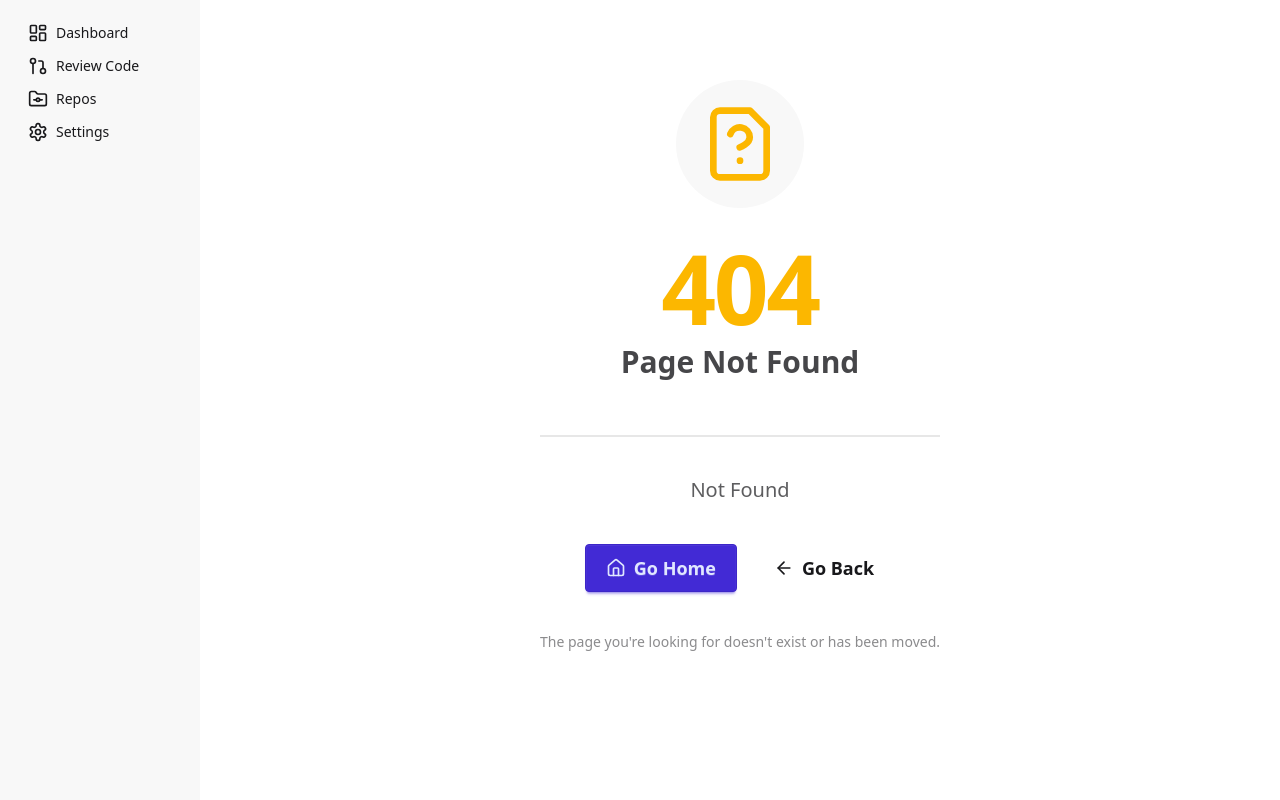
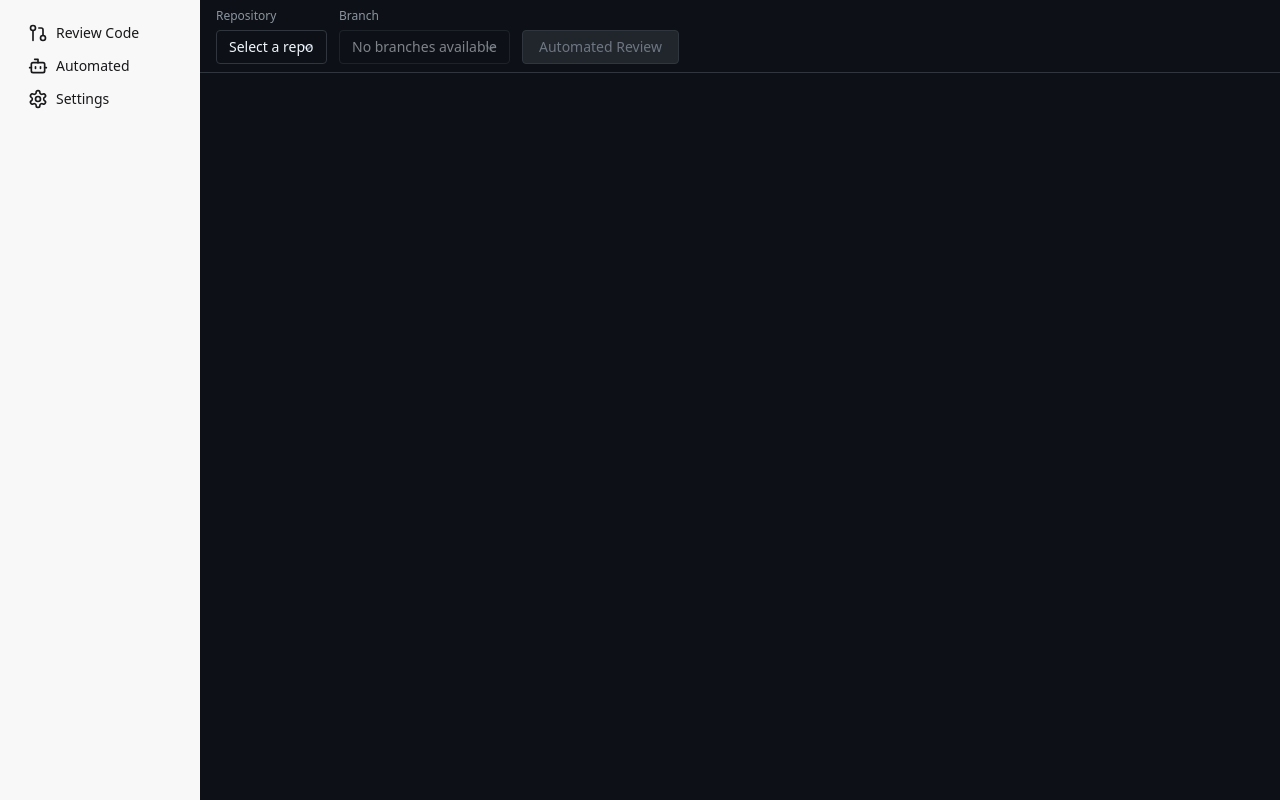
Before and after one commit to travierm/argus, a SvelteKit app: page /automated in a window 1280 px wide. Before the commit this address had no page. Built offline with nearby package versions, Linux system fonts and the light colour scheme.

Commit message:
commit existing

```diff
--- a/src/routes/+layout.svelte
+++ b/src/routes/+layout.svelte
@@ -1,7 +1,14 @@
 <script lang="ts">
 	import '../app.css';
 	import favicon from '$lib/assets/favicon.svg';
-	import { FolderGit, GitPullRequest, LayoutDashboard, Settings, FileDiff } from '@lucide/svelte';
+	import {
+		FolderGit,
+		GitPullRequest,
+		LayoutDashboard,
+		Settings,
+		FileDiff,
+		Bot
+	} from '@lucide/svelte';
 	import { page } from '$app/state';
 	let { children } = $props();
 
@@ -37,7 +44,7 @@
 		</div>
 
 		<!-- Page content -->
-		<div class="flex-1 {!currentPath.includes('/review') ? 'p-4' : ''}">
+		<div class="flex-1">
 			{@render children()}
 		</div>
 	</div>
@@ -46,9 +53,8 @@
 	<div class="drawer-side">
 		<label for="my-drawer-3" aria-label="close sidebar" class="drawer-overlay"></label>
 		<ul class="menu min-h-full w-50 bg-base-200 p-4">
-			<li><a href="/"><LayoutDashboard class="icon-sm" /> Dashboard</a></li>
 			<li><a href="/review"><GitPullRequest class="icon-sm" />Review Code</a></li>
-			<li><a href="/repos"><FolderGit class="icon-sm" /> Repos</a></li>
+			<li><a href="/automated"><Bot class="icon-sm" />Automated</a></li>
 			<li><a href="/settings"><Settings class="icon-sm" /> Settings</a></li>
 		</ul>
 	</div>
--- /dev/null
+++ b/src/routes/automated/+page.server.ts
@@ -0,0 +1,26 @@
+import { LOCAL_REPOS } from '../../config/repos';
+import type { PageServerLoad } from './$types';
+
+export const load: PageServerLoad = async () => {
+	return {
+		repos: LOCAL_REPOS
+	};
+};
+
+export const actions = {
+	submit: async ({ request }) => {
+		const data = await request.formData();
+
+		const repoName = data.get('repo') as string;
+		const branchName = data.get('branch') as string;
+
+		const repo = getRepoByName(repoName);
+		if (!repo?.path) return { diff: undefined, repo: repoName, branch: branchName };
+
+		return {
+			diff: await getBranchDiff(repo?.path, 'main', branchName),
+			repo: repoName,
+			branch: branchName
+		};
+	}
+} satisfies Actions;
--- /dev/null
+++ b/src/routes/automated/+page.svelte
@@ -0,0 +1,32 @@
+<script lang="ts">
+	import type { PageProps } from './$types';
+	import BranchReviewForm from '../../views/BranchReviewForm.svelte';
+
+	let { data, form }: PageProps = $props();
+</script>
+
+<svelte:head>
+	<style>
+		body {
+			background: #0d1117;
+		}
+	</style>
+</svelte:head>
+
+<div class="flex h-screen flex-col">
+	<!-- Header -->
+	<div
+		class="sticky top-0 z-10 flex flex-col gap-4 border-b border-[#30363d] bg-[#0d1117] px-4 py-2"
+	>
+		<div class="flex items-center justify-between">
+			<BranchReviewForm
+				repos={data.repos}
+				initialRepo={form?.repo || ''}
+				initialBranch={form?.branch || ''}
+				action="test"
+				buttonText="Automated Review"
+			/>
+			<div class="flex items-center gap-4 pt-4 text-sm text-[#8b949e]"></div>
+		</div>
+	</div>
+</div>
--- a/src/routes/review/+page.svelte
+++ b/src/routes/review/+page.svelte
@@ -240,7 +240,7 @@
 				repos={data.repos}
 				initialRepo={form?.repo || ''}
 				initialBranch={form?.branch || ''}
-				preserveDebug={isDebugMode}
+				action={isDebugMode ? '?/getDiff&debug' : '?/getDiff'}
 			/>
 			<div class="flex items-center gap-4 pt-4 text-sm text-[#8b949e]">
 				{#if !isLoading}
--- a/src/views/BranchReviewForm.svelte
+++ b/src/views/BranchReviewForm.svelte
@@ -1,8 +1,23 @@
 <script lang="ts">
+	type Props = {
+		action: string;
+		repos: LocalRepo[];
+		initialRepo: string;
+		initialBranch: string;
+		buttonText: string;
+	};
+
+	let {
+		action,
+		repos,
+		initialBranch = '',
+		initialRepo = '',
+		buttonText = 'Review Code'
+	}: Props = $props();
+
 	import { getRepoByName } from '$lib/data/repos';
 	import { onMount } from 'svelte';
-
-	let { repos, initialRepo = '', initialBranch = '', preserveDebug = false } = $props();
+	import type { LocalRepo } from '../config/repos.example';
 
 	let selectedRepo = $state(initialRepo);
 	let selectedBranch = $state(initialBranch);
@@ -51,11 +66,7 @@
 	}
 </script>
 
-<form
-	method="POST"
-	action={preserveDebug ? '?/getDiff&debug' : '?/getDiff'}
-	class="flex items-end gap-3"
->
+<form method="POST" {action} class="flex items-end gap-3">
 	<div class="flex flex-col gap-1.5">
 		<label for="repo" class="text-xs font-medium text-[#8b949e]">Repository</label>
 		<select
@@ -99,6 +110,6 @@
 		disabled={!selectedRepo || !selectedBranch}
 		class="rounded border border-[#30363d] bg-[#238636] px-4 py-1.5 text-sm font-medium text-white transition-colors hover:bg-[#2ea043] disabled:cursor-not-allowed disabled:bg-[#21262d] disabled:text-[#6e7681]"
 	>
-		Review Code
+		{buttonText}
 	</button>
 </form>
```
